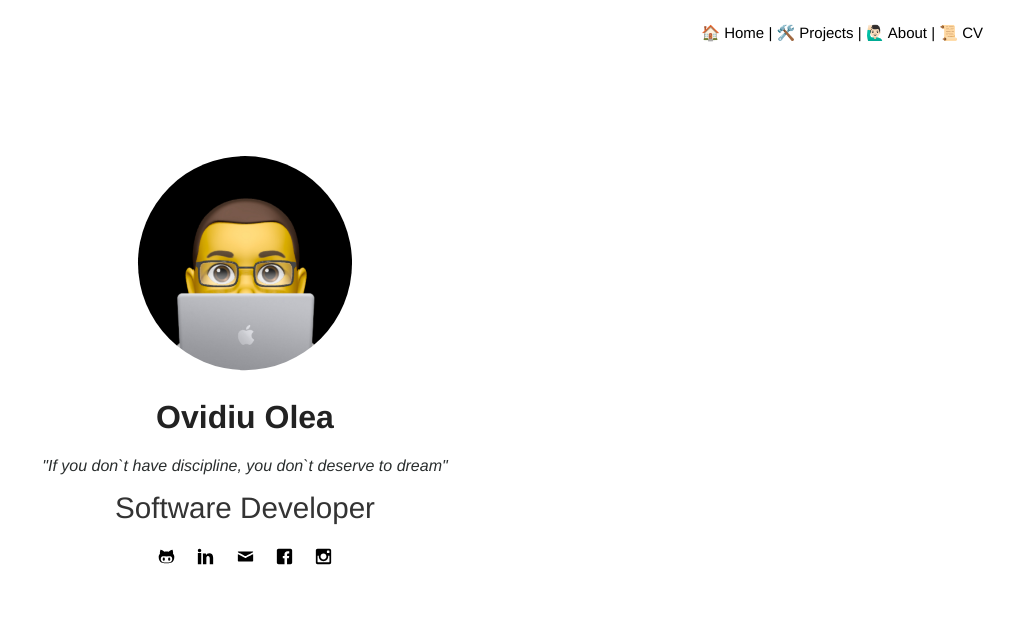
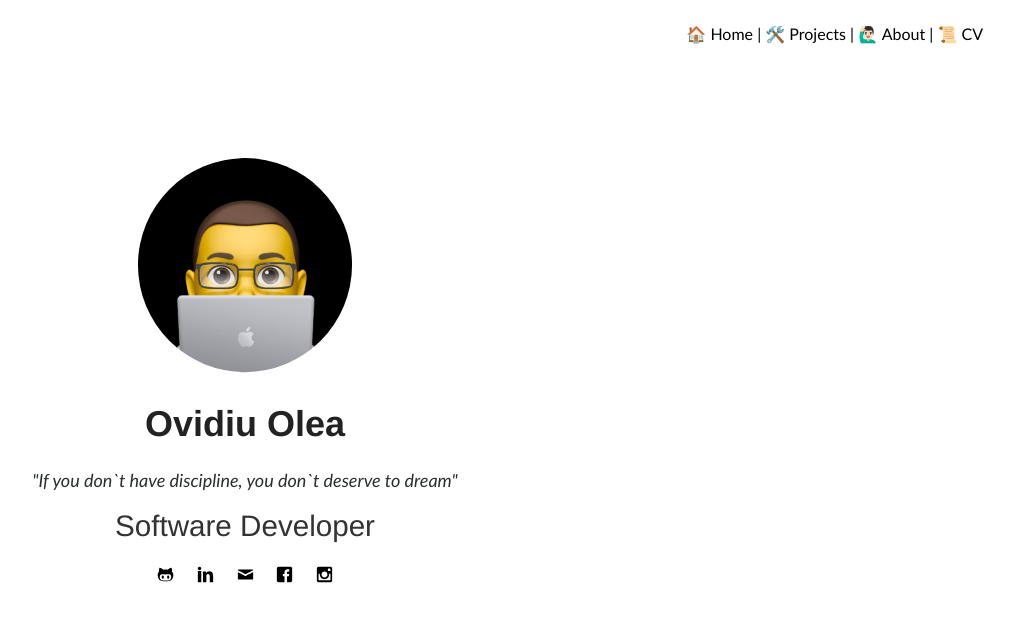
Before and after one commit to ovidiu1/ovidiu1.github.io, a website: page index.html in a window 1536 px wide. Shown: the whole page, without its empty margins (523-1536 px from the left). Drawn offline with nearby package versions, Linux system fonts and the light colour scheme.

Commit message:
chore(): update css

```diff
--- a/styles.css
+++ b/styles.css
@@ -1,3 +1,6 @@
+* {
+  font-family: 'Gill Sans', 'Gill Sans MT', Calibri, 'Trebuchet MS', sans-serif;
+}
 /* General - scrollbar */
 ::-webkit-scrollbar {
   width: 10px;
@@ -29,7 +32,7 @@ a {
 
 body {
   line-height: 1;
-  font: 16px "Helvetica Neue", Helvetica, Arial, sans-serif;
+  font: 18px "Helvetica Neue", Helvetica, Arial, sans-serif;
   color: #2a2e2e;
   -webkit-touch-callout: none;
   -webkit-user-select: none;
@@ -115,7 +118,7 @@ header > a:hover {
 .nav-home {
   display: flex;
   justify-content: center;
-  font-size: 15px;
+  font-size: 16px;
   margin-bottom: 20px;
   padding: 6px;
 }
@@ -248,7 +251,7 @@ header > a:hover {
 @media (min-width:1281px) {
   body {
       line-height: 1;
-      font: 16px "Helvetica Neue", Helvetica, Arial, sans-serif;
+      font: 18px "Helvetica Neue", Helvetica, Arial, sans-serif;
       color: #2a2e2e;
       -webkit-touch-callout: none;
       -webkit-user-select: none;
@@ -265,7 +268,7 @@ header > a:hover {
 .nav-home {
   display: flex;
   justify-content: flex-end;
-  font-size: 15px;
+  font-size: 16px;
   padding: 16px;
 }
 
```
